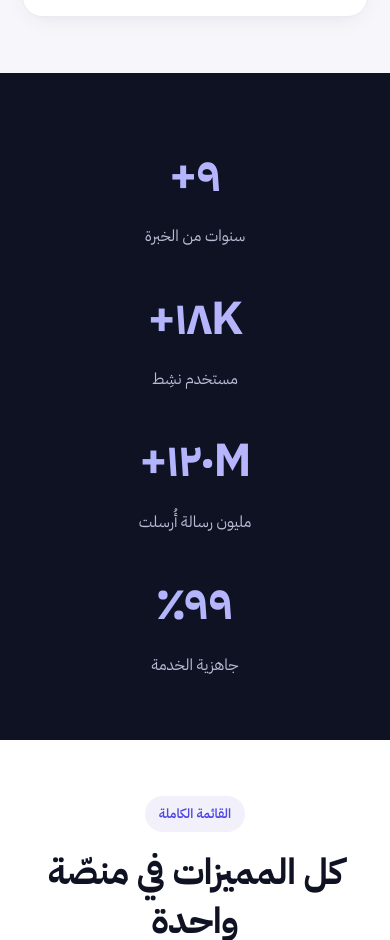
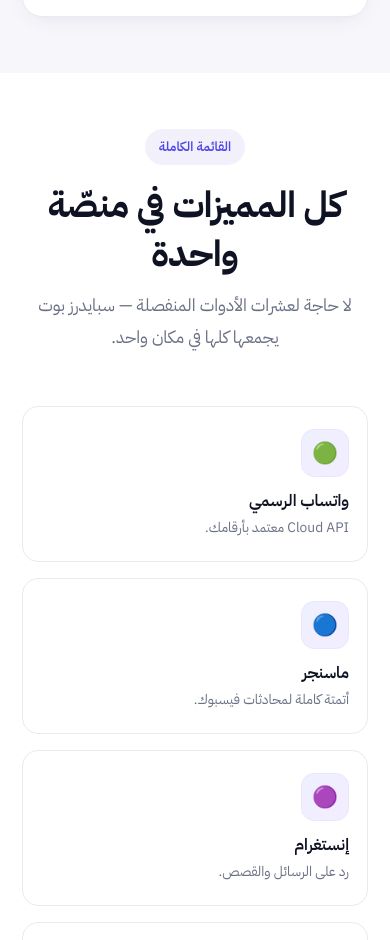
Before and after one commit to mohamad-tb87/spidersbot-site, a plain HTML site: page index.html in a window 390 px wide. Shown: the part 8067-9007 px from the top of the page. Drawn offline with Linux system fonts and the light colour scheme.

Commit message:
content: remove the stats counters — same unverifiable-claim problem
"9+ years", "18K+ active users", "120M+ messages sent", "99% uptime" are the
same kind of claim Creem rejected the testimonials for, only sharper: specific
figures with no source, which read worse than vague ones if challenged.

Removed the section from both languages along with everything that existed only
to serve it — its CSS block, its .stats-grid share of the two responsive rules,
and the IntersectionObserver counter animation that now had no element left to
watch. Inline JS still parses clean in both files.

The homepage now runs use-cases straight into the full feature grid.

Co-Authored-By: Claude Opus 5 <noreply@anthropic.com>

```diff
--- a/index.html
+++ b/index.html
@@ -207,13 +207,6 @@ header{position:sticky;top:0;z-index:100;background:rgba(255,255,255,.72);
 .uc h3{font-size:1.16rem;margin-bottom:9px}
 .uc p{font-size:.95rem;color:var(--muted)}
 
-/* ================= شريط الإحصاءات ================= */
-.stats{background:var(--ink);color:#fff;padding:60px 0}
-.stats-grid{display:grid;grid-template-columns:repeat(4,1fr);gap:24px;text-align:center}
-.stat .num{font-size:2.9rem;font-weight:700;background:linear-gradient(135deg,#a5b4fc,#c4b5fd);
-  -webkit-background-clip:text;background-clip:text;color:transparent;letter-spacing:-1px}
-.stat .lb{color:#b8bcd4;font-size:.98rem;margin-top:4px}
-
 /* ================= شبكة المميزات ================= */
 .feat-grid{display:grid;grid-template-columns:repeat(4,1fr);gap:16px}
 .feat{background:#fff;border:1px solid var(--line);border-radius:16px;padding:22px 18px;transition:.22s;position:relative}
@@ -289,7 +282,7 @@ footer{background:var(--ink);color:#c3c7dd;padding:56px 0 30px}
   .hero-grid,.pillar{grid-template-columns:1fr;gap:40px}
   .pillar.rev .pcopy{order:1}.pillar.rev .pvis{order:2}
   .hero h1{font-size:2.35rem}
-  .uc-grid,.feat-grid,.stats-grid{grid-template-columns:1fr 1fr}
+  .uc-grid,.feat-grid{grid-template-columns:1fr 1fr}
   .plans{grid-template-columns:1fr}
   .foot-grid{grid-template-columns:1fr 1fr}
   .nav-links,.nav-cta .login{display:none}
@@ -298,7 +291,7 @@ footer{background:var(--ink);color:#c3c7dd;padding:56px 0 30px}
     background:#fff;padding:20px;gap:16px;border-bottom:1px solid var(--line);box-shadow:var(--shadow)}
 }
 @media(max-width:560px){
-  .uc-grid,.feat-grid,.stats-grid{grid-template-columns:1fr}
+  .uc-grid,.feat-grid{grid-template-columns:1fr}
   .hero h1{font-size:1.95rem}
   .section{padding:56px 0}
   .foot-grid{grid-template-columns:1fr}
@@ -499,16 +492,6 @@ footer{background:var(--ink);color:#c3c7dd;padding:56px 0 30px}
       <div class="uc"><img class="uc-img" loading="lazy" width="820" height="820" src="assets/uc-clinic.jpg" alt="عيادة أو خدمة"><h3>عيادة / خدمة</h3><p>احجز المواعيد تلقائياً، أرسل تذكيرات قبل الموعد، وأجب على الأسئلة الشائعة دون عناء.</p></div>
       <div class="uc"><img class="uc-img" loading="lazy" width="820" height="820" src="assets/uc-services.jpg" alt="مقدّم خدمات"><h3>مقدّم خدمات</h3><p>اجمع طلبات العملاء، أرسل عروض الأسعار، وتابع الصفقات عبر سلاسل رسائل تلقائية منظّمة.</p></div>
     </div>
-  </div>
-</section>
-
-<!-- ================= الإحصاءات ================= -->
-<section class="stats">
-  <div class="wrap stats-grid">
-    <div class="stat"><div class="num" data-count="9" data-suffix="+">٠</div><div class="lb">سنوات من الخبرة</div></div>
-    <div class="stat"><div class="num" data-count="18" data-suffix="K+">٠</div><div class="lb">مستخدم نشِط</div></div>
-    <div class="stat"><div class="num" data-count="120" data-suffix="M+">٠</div><div class="lb">مليون رسالة أُرسلت</div></div>
-    <div class="stat"><div class="num" data-count="99" data-suffix="٪">٠</div><div class="lb">جاهزية الخدمة</div></div>
   </div>
 </section>
 
@@ -757,19 +740,6 @@ document.querySelectorAll('#cycleToggle button').forEach(b=>{
 });
 updatePrices();
 
-/* ============ العدّاد المتحرّك ============ */
-function animateCount(el){
-  const target=+el.dataset.count,suffix=el.dataset.suffix||'';
-  let cur=0;const step=Math.max(1,Math.ceil(target/60));
-  const t=setInterval(()=>{
-    cur+=step;if(cur>=target){cur=target;clearInterval(t);}
-    el.textContent=toAr(cur)+suffix;
-  },26);
-}
-const obs=new IntersectionObserver((entries)=>{
-  entries.forEach(e=>{if(e.isIntersecting){animateCount(e.target);obs.unobserve(e.target);}});
-},{threshold:.5});
-document.querySelectorAll('[data-count]').forEach(el=>obs.observe(el));
 </script>
 </body>
 </html>
```
Also changed, not shown: en/index.html (+2 -32 lines).
